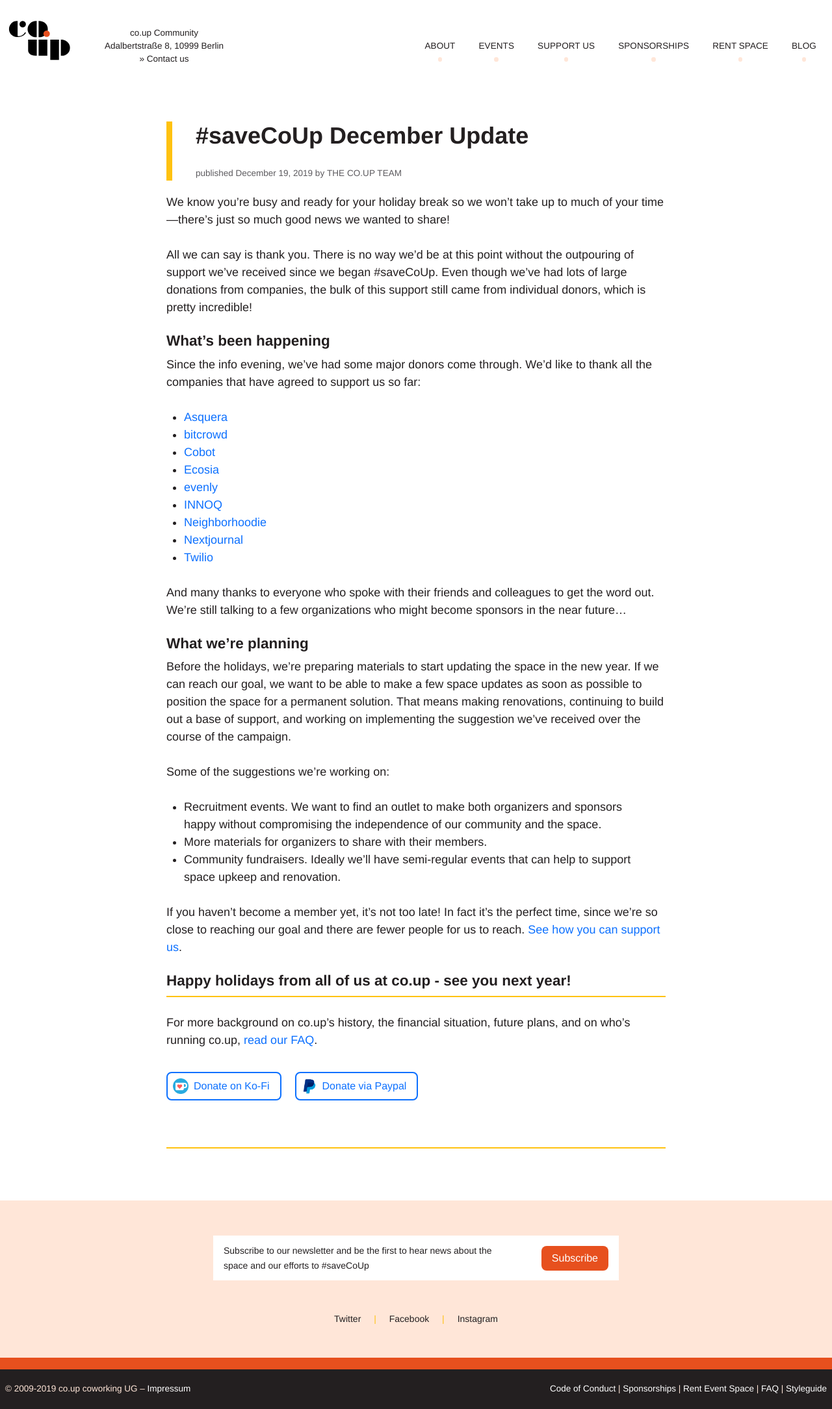
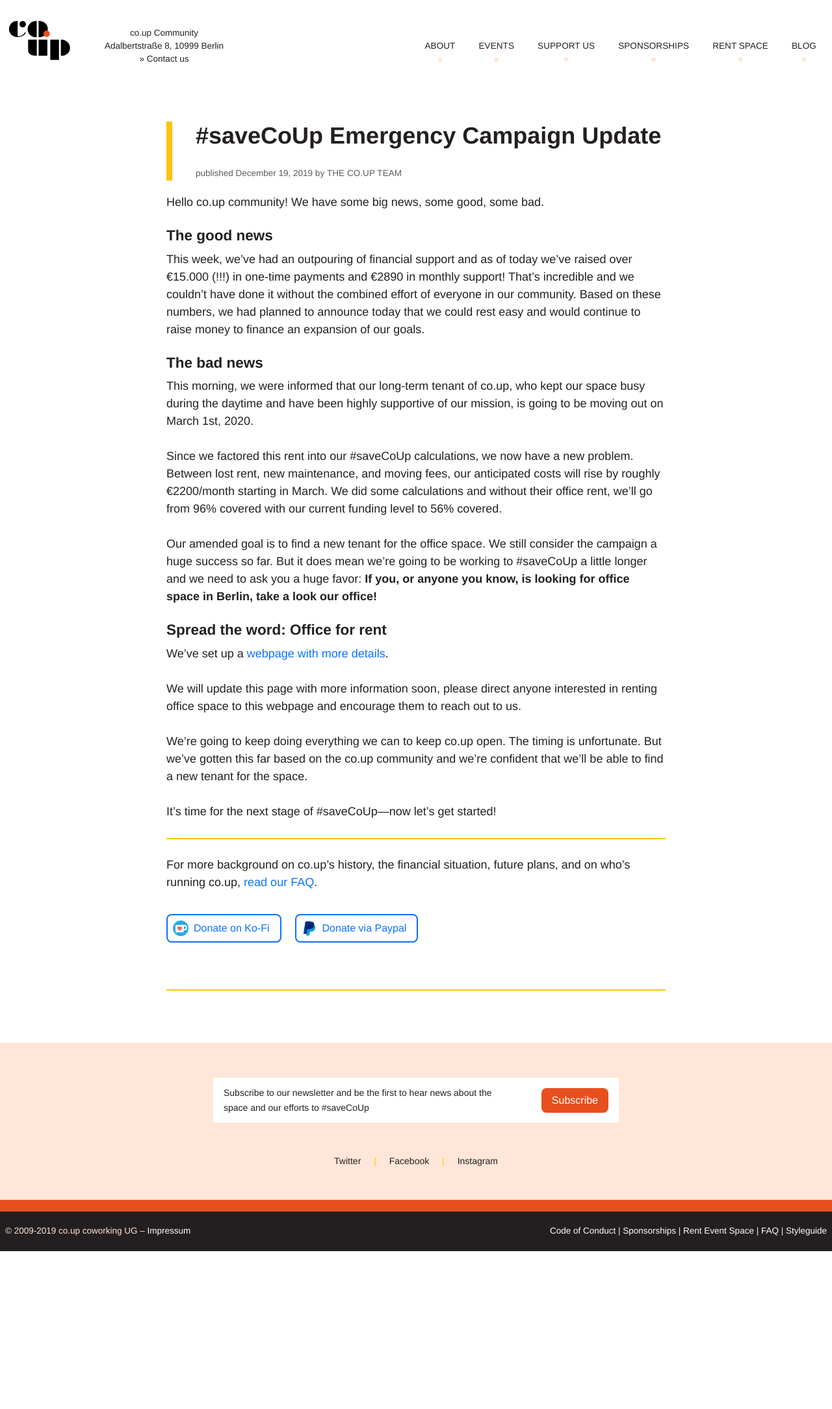
Before and after one commit to co-up/co-up.de, a Jekyll site: the page built from _posts/2019-12-19-emergency-campaign-update.md, in a window 1280 px wide. Shown: the whole page at 65% size. Built offline with Jekyll 4.4.1, drawn with Linux system fonts in a browser that asks for light colours; comment, search, counter and statistics services are not loaded; after the commit the page ends 1926 px from its top, so only the background shows below that.

```diff
--- a/_posts/2019-12-19-emergency-campaign-update.md
+++ b/_posts/2019-12-19-emergency-campaign-update.md
@@ -1,39 +1,29 @@
 ---
 layout: post
-title: '#saveCoUp December Update'
+title: '#saveCoUp Emergency Campaign Update'
 author: The co.up team
 ---
 
-We know you’re busy and ready for your holiday break so we won’t take up to much of your time—there’s just so much good news we wanted to share!
+Hello co.up community! We have some big news, some good, some bad.
 
-All we can say is thank you. There is no way we’d be at this point without the outpouring of support we’ve received since we began #saveCoUp. Even though we’ve had lots of large donations from companies, the bulk of this support still came from individual donors, which is pretty incredible!
+### The good news
 
-### What’s been happening
+This week, we’ve had an outpouring of financial support and as of today we’ve raised over €15.000 (!!!) in one-time payments and €2890 in monthly support! That’s incredible and we couldn’t have done it without the combined effort of everyone in our community. Based on these numbers, we had planned to announce today that we could rest easy and would continue to raise money to finance an expansion of our goals.
 
-Since the info evening, we've had some major donors come through. We’d like to thank all the companies that have agreed to support us so far:
+### The bad news
 
-- [Asquera](https://asquera.de/)
-- [bitcrowd](https://bitcrowd.net/)
-- [Cobot](https://www.cobot.me/)
-- [Ecosia](https://www.ecosia.org/?c=en)
-- [evenly](https://evenly.io/)
-- [INNOQ](https://www.innoq.com/en/)
-- [Neighborhoodie](https://neighbourhood.ie/)
-- [Nextjournal](https://nextjournal.com/)
-- [Twilio](https://www.twilio.com/)
+This morning, we were informed that our long-term tenant of co.up, who kept our space busy during the daytime and have been highly supportive of our mission, is going to be moving out on March 1st, 2020.
 
-And many thanks to everyone who spoke with their friends and colleagues to get the word out. We’re still talking to a few organizations who might become sponsors in the near future…
+Since we factored this rent into our #saveCoUp calculations, we now have a new problem. Between lost rent, new maintenance, and moving fees, our anticipated costs will rise by roughly €2200/month starting in March. We did some calculations and without their office rent, we’ll go from 96% covered with our current funding level to 56% covered.
 
-### What we’re planning
+Our amended goal is to find a new tenant for the office space. We still consider the campaign a huge success so far. But it does mean we’re going to be working to #saveCoUp a little longer and we need to ask you a huge favor: **If you, or anyone you know, is looking for office space in Berlin, take a look our office!**
 
-Before the holidays, we’re preparing materials to start updating the space in the new year. If we can reach our goal, we want to be able to make a few space updates as soon as possible to position the space for a permanent solution. That means making renovations, continuing to build out a base of support, and working on implementing the suggestion we’ve received over the course of the campaign.
+### Spread the word: Office for rent
 
-Some of the suggestions we’re working on:
+We’ve set up a [webpage with more details](https://co-up.de/rent-office/).
 
-- Recruitment events. We want to find an outlet to make both organizers and sponsors happy without compromising the independence of our community and the space.
-- More materials for organizers to share with their members.
-- Community fundraisers. Ideally we’ll have semi-regular events that can help to support space upkeep and renovation.
+We will update this page with more information soon, please direct anyone interested in renting office space to this webpage and encourage them to reach out to us.
 
-If you haven’t become a member yet, it’s not too late! In fact it’s the perfect time, since we’re so close to reaching our goal and there are fewer people for us to reach. [See how you can support us](https://co-up.de/support-us/).
+We’re going to keep doing everything we can to keep co.up open. The timing is unfortunate. But we’ve gotten this far based on the co.up community and we’re confident that we’ll be able to find a new tenant for the space.
 
-### Happy holidays from all of us at co.up - see you next year!
+It’s time for the next stage of #saveCoUp—now let’s get started!
--- a/_scss/_progress-tracker.scss
+++ b/_scss/_progress-tracker.scss
@@ -15,31 +15,33 @@
 
 .progress {
   height: inherit;
-  background-color: $color-blue;
+  background-color: $color-orange;
   position: relative;
   animation-name: raisingfunds;
   animation-duration: 1s;
   animation-timing-function: cubic-bezier(0.68, -0.55, 0.265, 1.55);
 }
 
-.progess-percent {
+.progress-percent {
   position: absolute;
-  color: $color-blue;
-  line-height: 2rem;
-  padding-left: .5ch;
-  left: 100%;
+  color: $color-white;
+  line-height: 2.25rem;
+  font-size: .875rem;
+  font-weight: 600;
+  left: 90%;
 }
 
 .money {
   font-size: 0.8rem;
-  color: $color-blue;
+  color: $color-orange;
   padding-top: 0.5rem;
   display: flex;
   justify-content: space-between;
 }
 
 .goal {
-  color: rgba($color-blue, .75);
+  color: rgba($color-orange, .75);
+  text-align: right;
 }
 
 .progress-date {
@@ -50,6 +52,22 @@
   text-align: right;
 }
 
+.progress-bar--completed {
+  .progress {
+    background-color: $color-blue;
+  }
+  .progress-percent {
+    left: 87%;
+    &:before {
+      content: '🎉';
+    }
+  }
+}
+
+.money--completed, .goal--completed {
+  color: $color-blue;
+}
+
 @keyframes raisingfunds {
    0% { width: 0; }
 }
```
Also changed, not shown: _includes/progress-tracker.html (+6 -6 lines).
